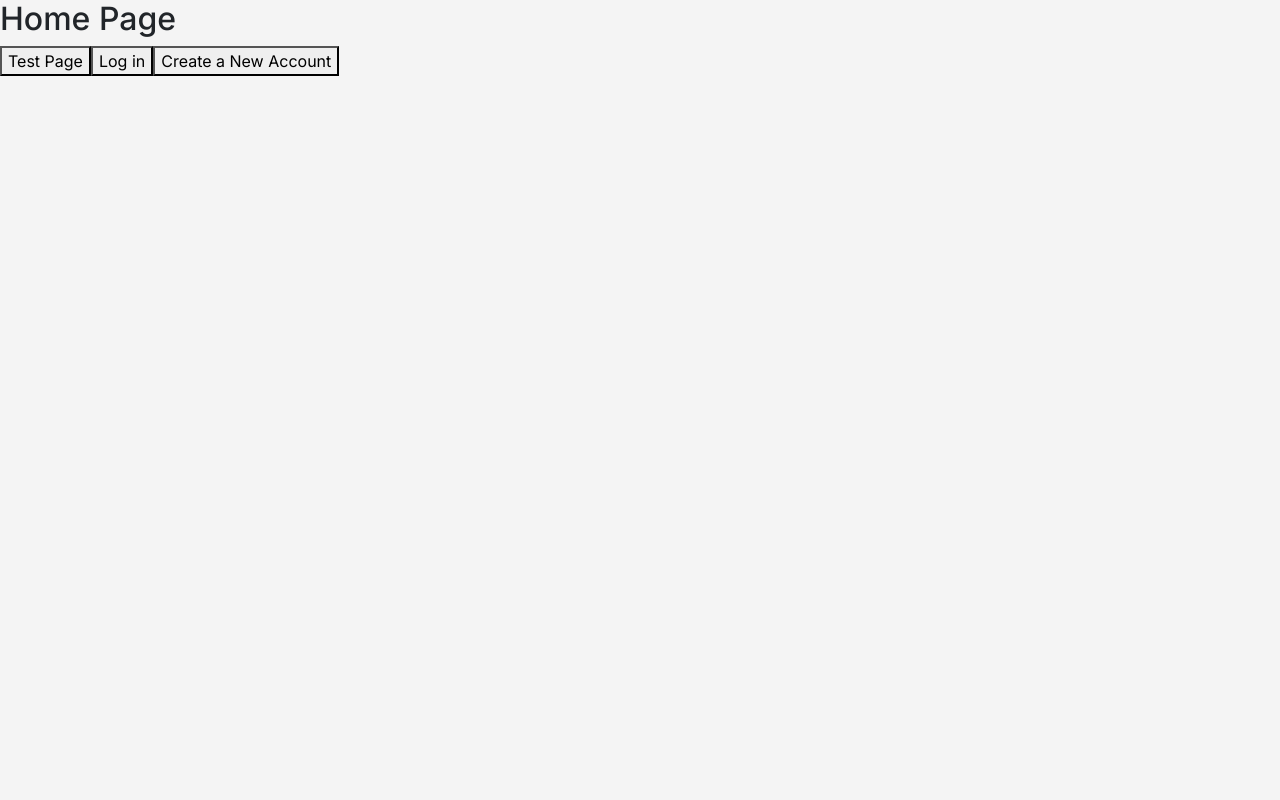
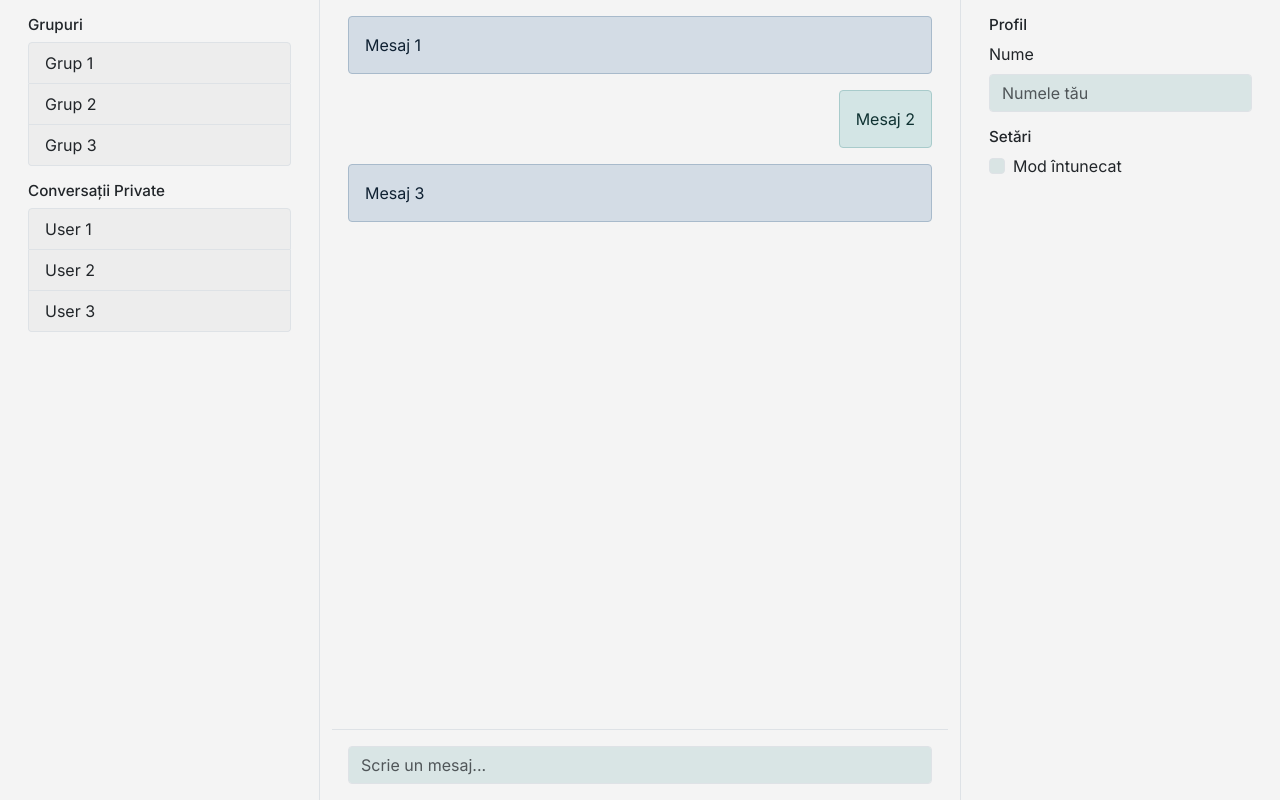
Before and after one commit to CiurtinAndrei/ChatApp-frontend, a React (Vite) app: page / in a window 1280 px wide. Built offline with nearby package versions, Linux system fonts and the light colour scheme.

Commit message:
Changed a lot of page names + Added the real home page. The last Home page is now the Admin page + components folder

```diff
--- a/src/App.jsx
+++ b/src/App.jsx
@@ -8,16 +8,13 @@ function App({Routes}) {
   return (
     <div>
         <div>
+
          <>
            <RouterProvider router={router}/>
          </>
 
         </div>
-
-
-
     </div>
-
 
 
     );
--- a/src/Routes.jsx
+++ b/src/Routes.jsx
@@ -1,19 +1,21 @@
 import React from 'react';
 import { Route, createBrowserRouter, createRoutesFromElements, RouterProvider } from 'react-router-dom';
-import Home from './routes/Home';
+import Admin from './routes/Admin';
 import Page from './routes/Page';
-import Test from './routes/Test';
+import PhotoTest from './routes/PhotoTest';
 import Login from './routes/Login';
 import Register from './routes/Register';
 import Logout from './routes/Logout';
+import MainPage from './routes/MainPage';
 
 const router = createBrowserRouter(
     createRoutesFromElements(
         <Route>
 
-        <Route index element={<Home />} />
+        <Route index element={<MainPage />} />
+        <Route path="admin" element={<Admin />} />
         <Route path="page" element={<Page />} />
-        <Route path = "test" element={<Test />} />
+        <Route path = "phototest" element={<PhotoTest />} />
         <Route path = "login" element={<Login />} />
         <Route path = "register" element={<Register />} />
         <Route path = "logout" element={<Logout />} />
--- /dev/null
+++ b/src/components/MainPage/ChatSection.jsx
@@ -0,0 +1,20 @@
+import React from 'react';
+
+function ChatSection() {
+  return (
+    <div className="d-flex flex-column h-100">
+      <div className="flex-grow-1 p-3 overflow-auto">
+        <div className="d-flex flex-column">
+          <div className="alert alert-secondary">Mesaj 1</div>
+          <div className="alert alert-primary align-self-end">Mesaj 2</div>
+          <div className="alert alert-secondary">Mesaj 3</div>
+        </div>
+      </div>
+      <div className="p-3 border-top">
+        <input type="text" className="form-control" placeholder="Scrie un mesaj..." />
+      </div>
+    </div>
+  );
+}
+
+export default ChatSection;
--- /dev/null
+++ b/src/components/MainPage/ProfileSettings.jsx
@@ -0,0 +1,22 @@
+import React from 'react';
+
+function ProfileSettings() {
+  return (
+    <div className="p-3">
+      <h4>Profil</h4>
+      <div className="mb-3">
+        <label className="form-label">Nume</label>
+        <input type="text" className="form-control" placeholder="Numele tău" />
+      </div>
+      <h4>Setări</h4>
+      <div className="form-check">
+        <input className="form-check-input" type="checkbox" value="" id="darkMode" />
+        <label className="form-check-label" htmlFor="darkMode">
+          Mod întunecat
+        </label>
+      </div>
+    </div>
+  );
+}
+
+export default ProfileSettings;
--- /dev/null
+++ b/src/components/MainPage/Sidebar.jsx
@@ -0,0 +1,22 @@
+import React from 'react';
+
+function Sidebar() {
+  return (
+    <div className="p-3">
+      <h4>Grupuri</h4>
+      <ul className="list-group mb-3">
+        <li className="list-group-item">Grup 1</li>
+        <li className="list-group-item">Grup 2</li>
+        <li className="list-group-item">Grup 3</li>
+      </ul>
+      <h4>Conversații Private</h4>
+      <ul className="list-group">
+        <li className="list-group-item">User 1</li>
+        <li className="list-group-item">User 2</li>
+        <li className="list-group-item">User 3</li>
+      </ul>
+    </div>
+  );
+}
+
+export default Sidebar;
--- a/src/routes/Home.jsx
+++ b/src/routes/Admin.jsx
@@ -39,14 +39,10 @@ const Home = () => {
 
   return (
     <div>
-      <h1>Home Page</h1>
+      <h1>Admin Page</h1>
 
-      <Link to="/test">
-        <button>Test Page</button>
-      </Link>
-
-      <Link to="/login">
-        <button>Log in</button>
+      <Link to="/phototest">
+        <button>Send Photo to API</button>
       </Link>
 
       <Link to="/register">
@@ -61,6 +57,15 @@ const Home = () => {
       </Link>
         </footer>
       )}
+      {!user && (
+        <footer>
+          <Link to="/login">
+        <button>Log In</button>
+      </Link>
+        </footer>
+      )}
+
+
     </div>
   );
 };
--- a/src/routes/Login.jsx
+++ b/src/routes/Login.jsx
@@ -24,7 +24,7 @@ const Login = () => {
         localStorage.setItem('token', response.data.token);
         console.log(localStorage.getItem('token'));
         setError('');
-        navigate('/');
+        navigate('/admin');
         // Redirect to another page or update UI
       } else {
         setError('Invalid username or password');
--- a/src/routes/Logout.jsx
+++ b/src/routes/Logout.jsx
@@ -7,7 +7,7 @@ const Logout = () => {
   useEffect(() => {
     if (localStorage.getItem('token') != null) {
       localStorage.removeItem('token');
-      navigate('/');
+      navigate('/admin');
     }
   }, [navigate]);
 
--- /dev/null
+++ b/src/routes/MainPage.jsx
@@ -0,0 +1,24 @@
+import React from 'react';
+import Sidebar from '../components/MainPage/Sidebar';
+import ChatSection from '../components/MainPage/ChatSection';
+import ProfileSettings from '../components/MainPage/ProfileSettings';
+
+function MainPage() {
+  return (
+    <div className="container-fluid vh-100">
+      <div className="row h-100">
+        <div className="col-md-3 border-end">
+          <Sidebar />
+        </div>
+        <div className="col-md-6">
+          <ChatSection />
+        </div>
+        <div className="col-md-3 border-start">
+          <ProfileSettings />
+        </div>
+      </div>
+    </div>
+  );
+}
+
+export default MainPage;
--- a/src/routes/Test.jsx
+++ b/src/routes/PhotoTest.jsx
@@ -3,7 +3,7 @@ import { Formik, Form, ErrorMessage } from 'formik';
 import * as Yup from 'yup';
 import axios from 'axios';
 
-const Test = () => {
+const PhotoTest = () => {
   const initialValues = {
     photo: null,
   };
@@ -77,4 +77,4 @@ const Test = () => {
   );
 };
 
-export default Test;
+export default PhotoTest;
```
